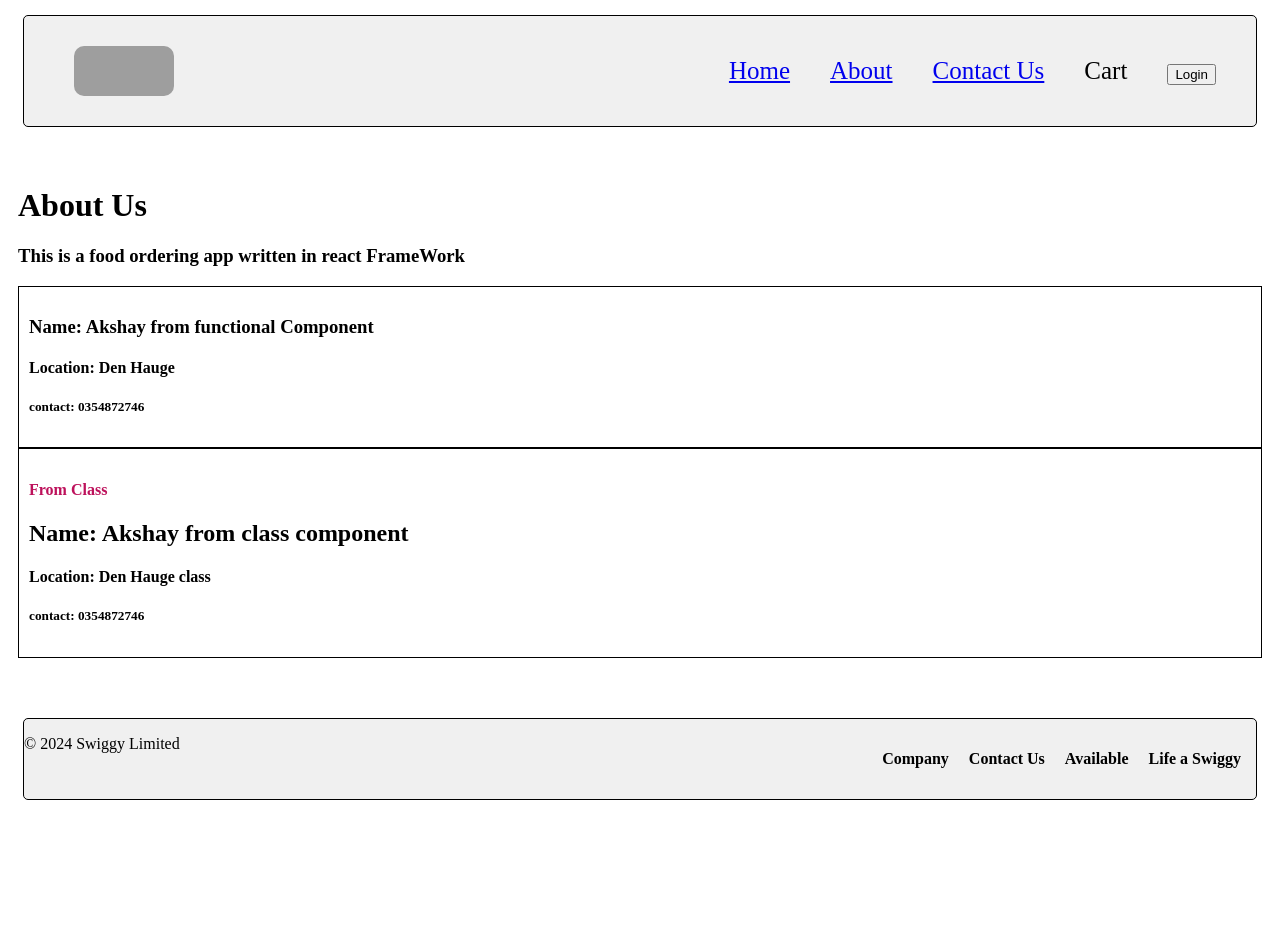
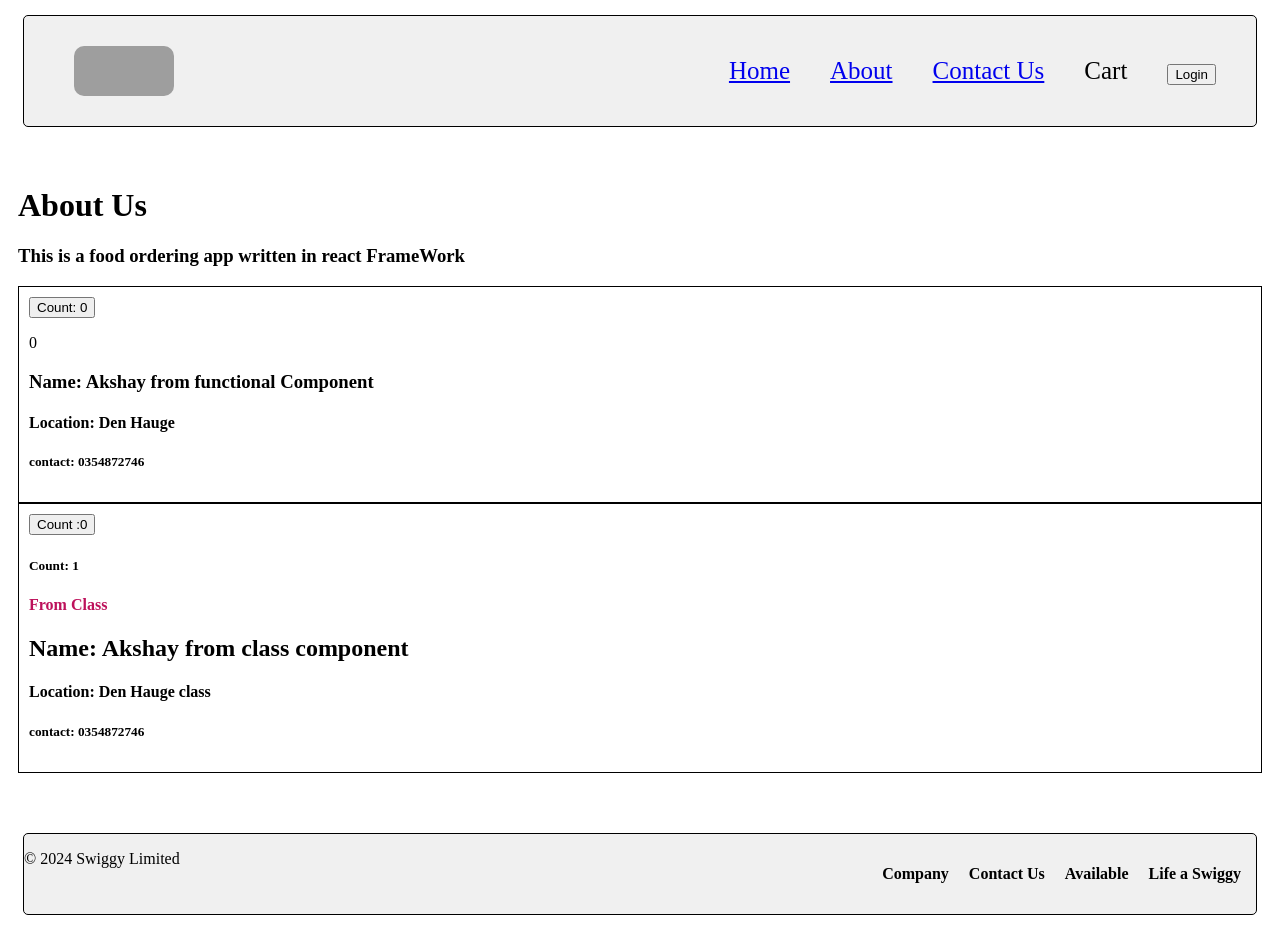
Before and after one commit to shivanisolanki29/React-Course, a React (Vite) app: page /about in a window 1280 px wide. Before the commit the page ends 815 px from the top, so only its background shows below. Built offline with nearby package versions, Linux system fonts and the light colour scheme; grey boxes are pictures that could not be loaded.

Commit message:
ep-08 part-2,3,create state variable and update state variable

```diff
--- a/src/Components/User.js
+++ b/src/Components/User.js
@@ -1,7 +1,13 @@
+import { useState } from "react";
+
 // const User = (props) => {
 const User = ({ name, location }) => {
+  const [count, setCount] = useState(0);
+
   return (
     <div className="user-card">
+      <button onClick={() => setCount(count + 1)}>Count: {count}</button>
+      <p>{count}</p>
       <h3>Name: {name}</h3>
       <h4>Location: {location}</h4>
       <h5>contact: 0354872746</h5>
--- a/src/Components/UserClass.js
+++ b/src/Components/UserClass.js
@@ -3,13 +3,30 @@ import React from "react";
 class UserClass extends React.Component {
   constructor(props) {
     super(props);
+
+    this.state={
+      count:0,
+       count2:1
+    }
   }
 
   render() {
     const { name, location } = this.props;
+    const {count,count2}=this.state
 
     return (
       <div className="user-card">
+        <button
+          onClick={() => {
+            this.setState({
+              count: this.state.count + 1,
+              count2: this.state.count2 * 2,
+            });
+          }}
+        >
+          Count :{count}
+        </button>
+        <h5>Count: {count2}</h5>
         <h4 className="from">From Class</h4>
         <h2>Name: {name}</h2>
         <h4>Location: {location}</h4>
```
